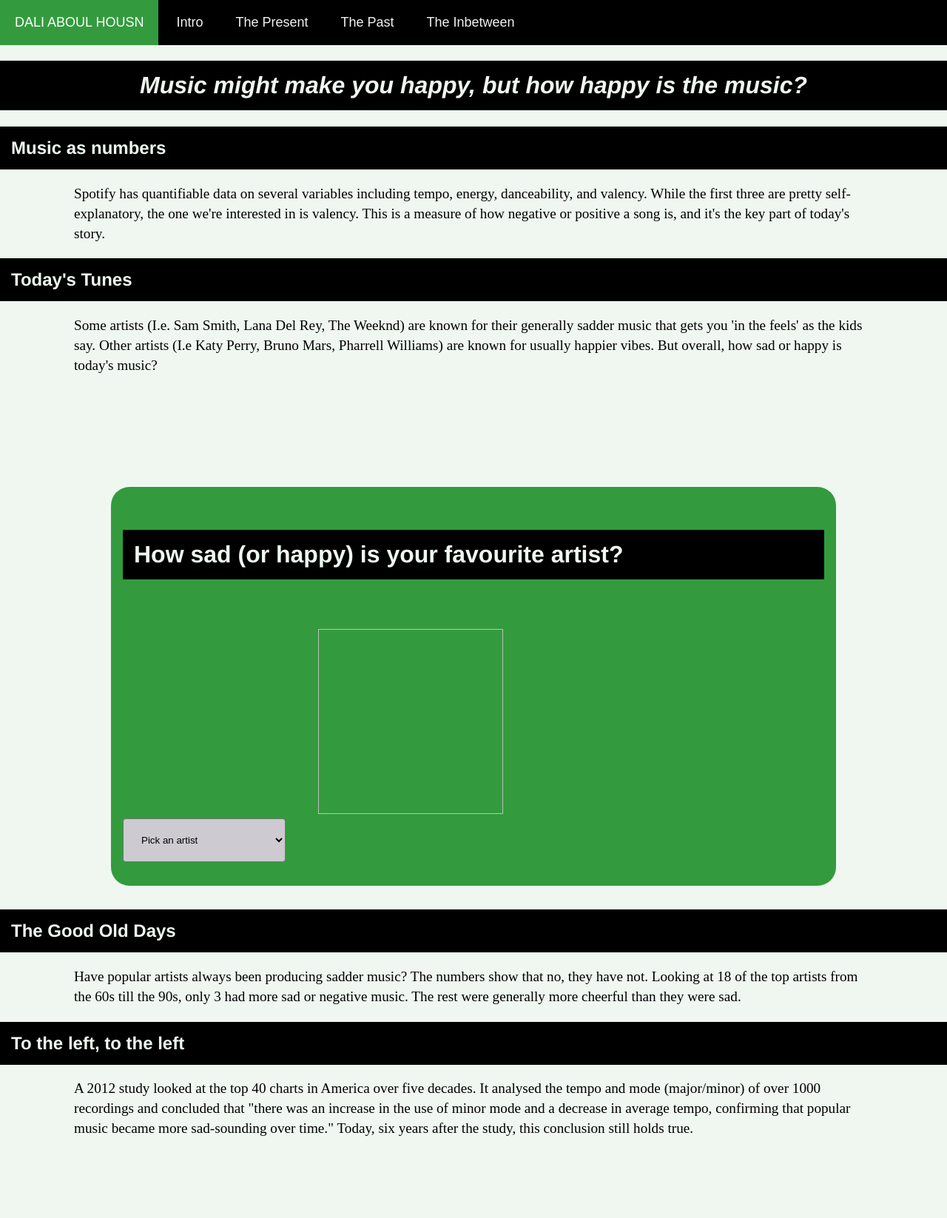
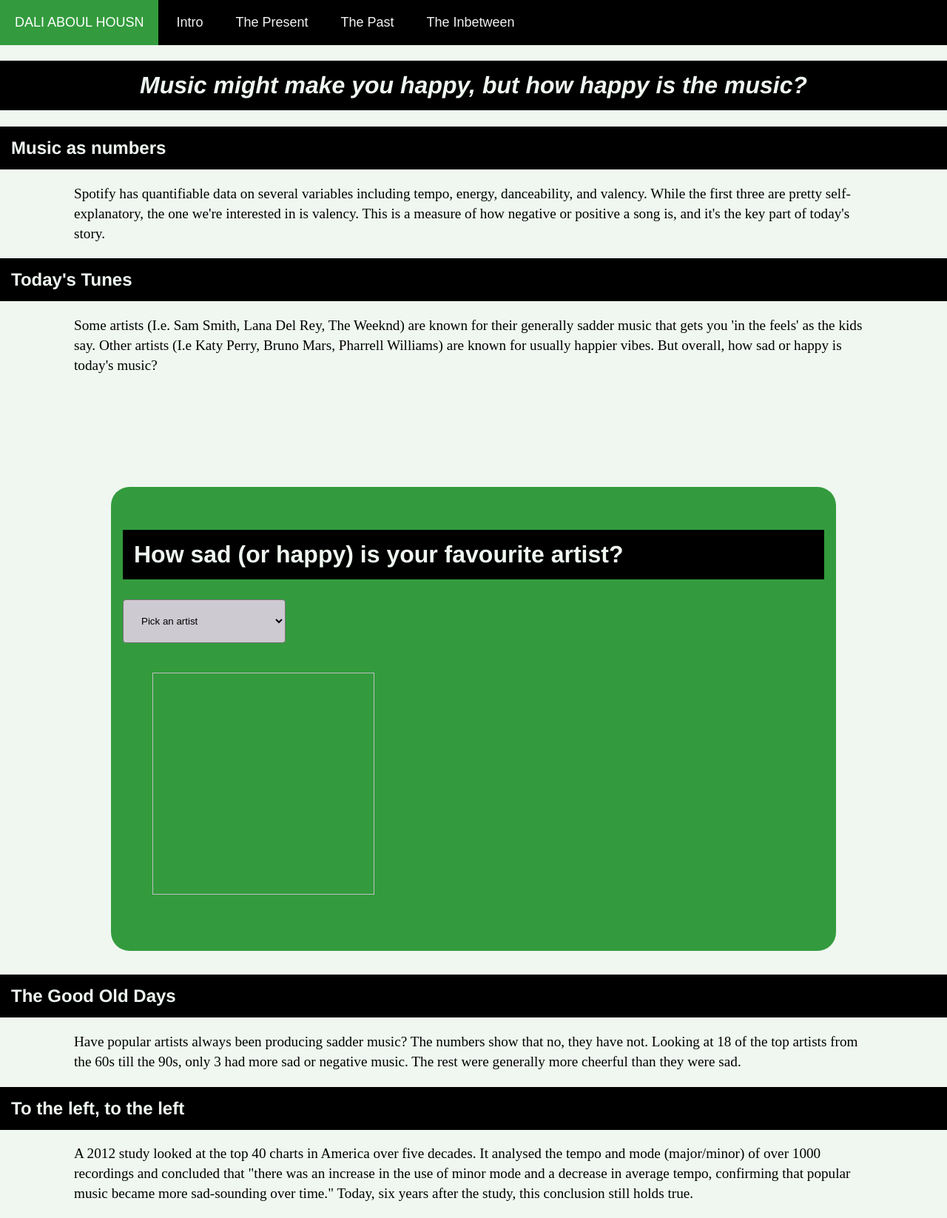
Before and after one commit to ah-dali/ah-dali.github.io, a Jekyll site: the page built from index.html, in a window 1280 px wide. Shown: the whole page at 74% size. Built offline with Jekyll 4.4.1, drawn with Linux system fonts in a browser that asks for light colours; before the commit the page ends 1558 px from its top, so only the background shows below that.

Commit message:
Update index.html

```diff
--- a/index.html
+++ b/index.html
@@ -46,8 +46,8 @@ title: My Project
 						<option value="./jpg/30klr.jpg">The Killers</option>
 						<option value="./jpg/31wkn.jpg">The Weeknd</option>
 					</select>
-					<img id="image" width="250" height="250"/>
 				</form>
+				<img id="image" width="300" height="300"/>
 			</div>
 		</div>
 	<h2 id="old">The Good Old Days</h2>
```
